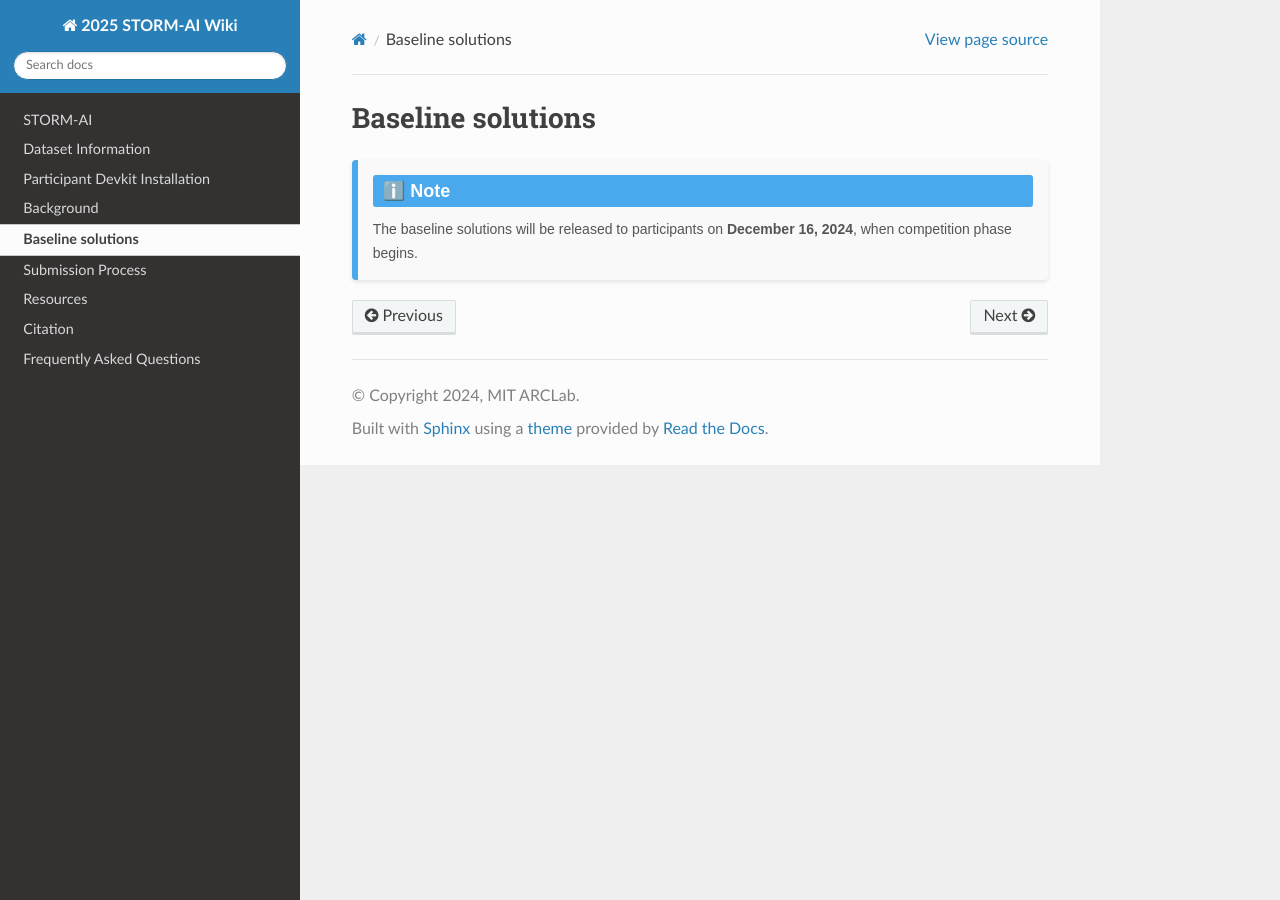
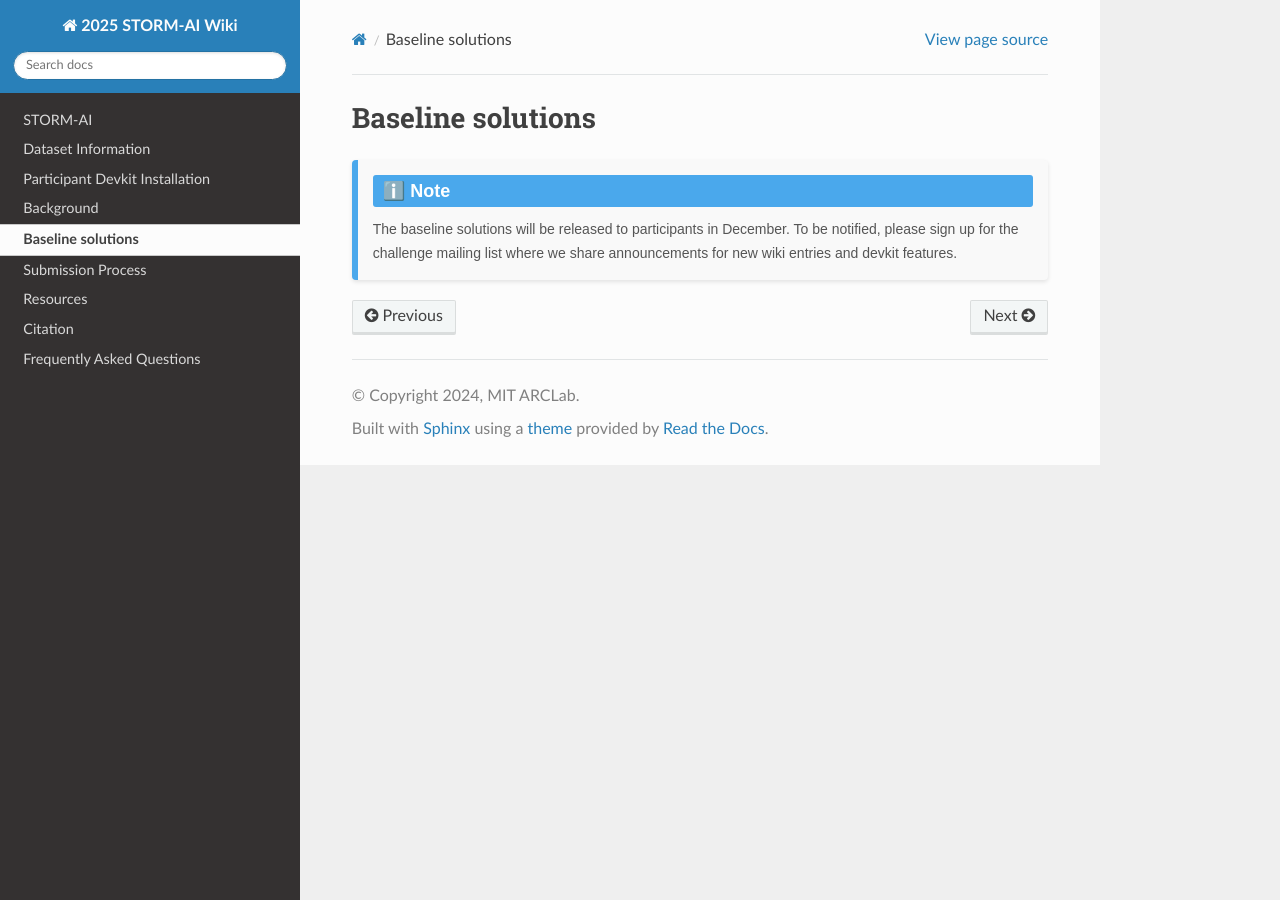
Before and after one commit to olgupila/STORM-AI-devkit-2025, a Sphinx documentation site: the page built from docs/baseline.md, in a window 1280 px wide. Built offline with Sphinx 7.4.7 and the Read the Docs theme 3.1.0, drawn with Linux system fonts in a browser that asks for light colours; pages that are not in the unit, such as notebooks, are missing from menus.

Commit message:
Baseline: revision complete

```diff
--- a/docs/baseline.md
+++ b/docs/baseline.md
@@ -2,5 +2,5 @@
 
 <div style="display: flex; flex-direction: column; background-color: #f9f9f9; border-left: 6px solid #4aa8ec; border-radius: 4px; padding: 15px; margin: 20px 0; box-shadow: 0 2px 4px rgba(0, 0, 0, 0.1); font-family: Arial, sans-serif;">
     <div style="font-size: 18px; font-weight: bold; color: #ffffff; background-color: #4aa8ec; display: inline-block; padding: 5px 10px; border-radius: 3px; margin-bottom: 10px;">ℹ️ Note</div>
-    <p style="font-size: 14px; margin: 0; color: #555;">The baseline solutions will be released to participants on <strong>December 16, 2024</strong>, when competition phase begins.</p>
+    <p style="font-size: 14px; margin: 0; color: #555;">The baseline solutions will be released to participants in December. To be notified, please sign up for the challenge mailing list where we share announcements for new wiki entries and devkit features.</p>
 </div>
```
